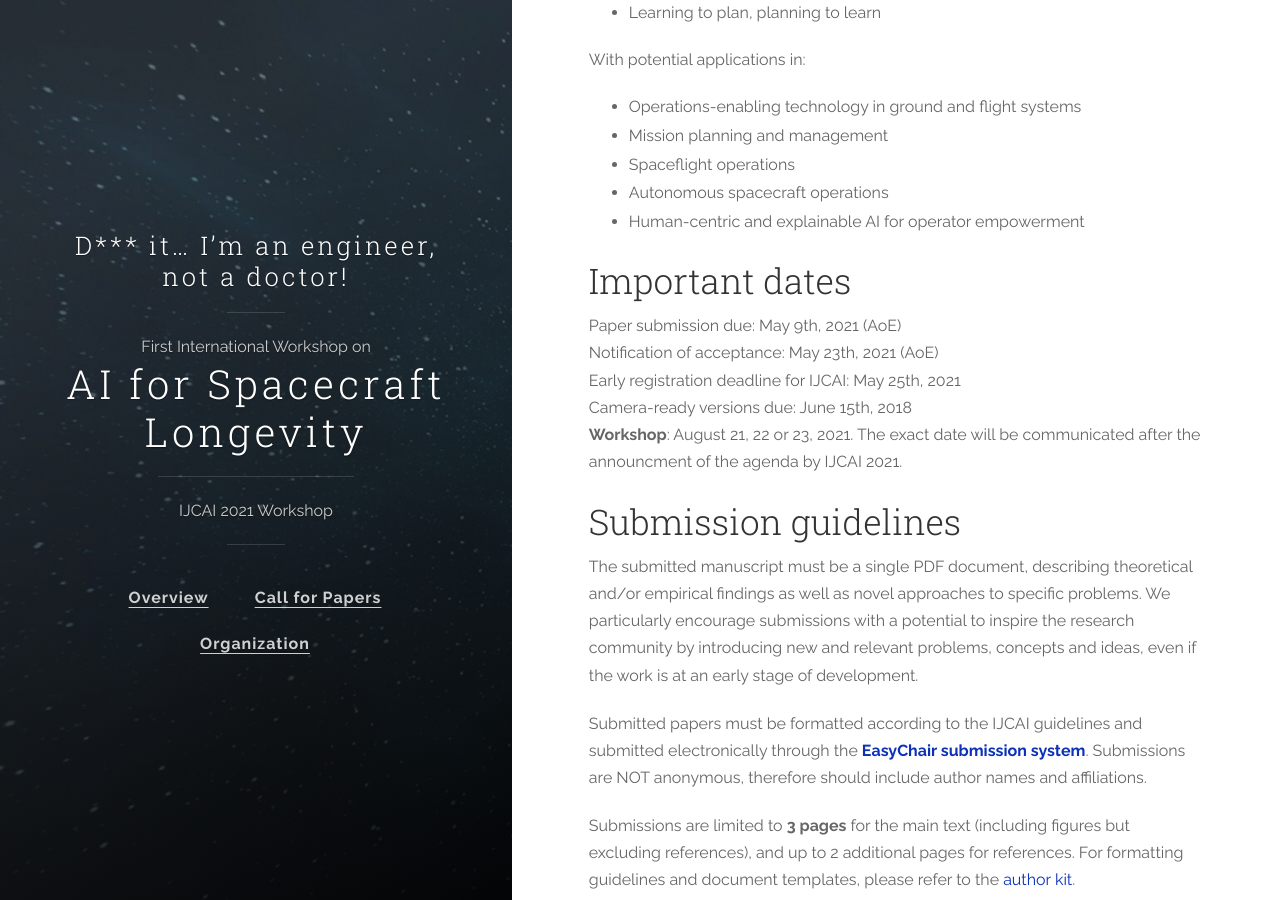
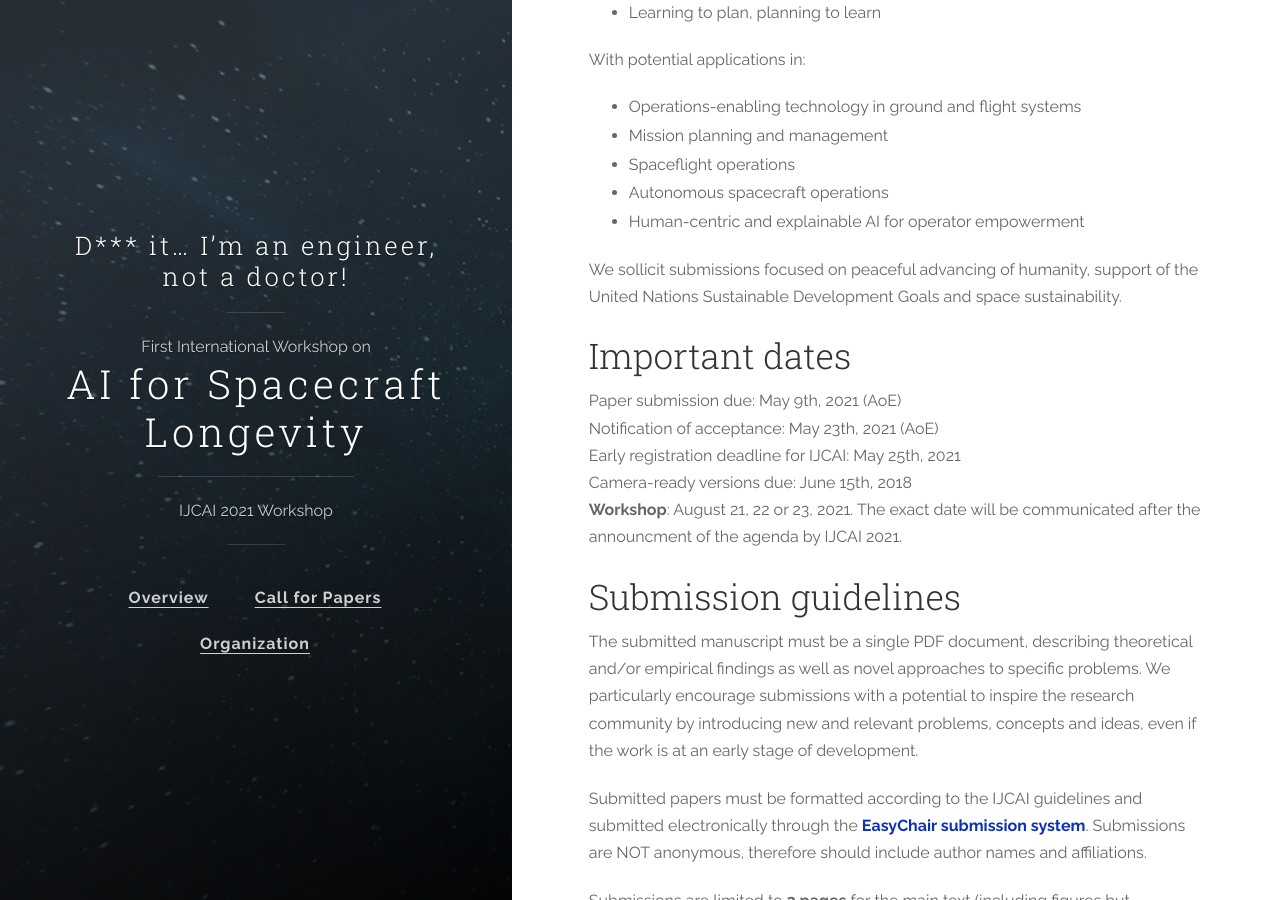
Before and after one commit to ai4spacecraft/ai4spacecraft.github.io, a Jekyll site: the page built from cfp.md, in a window 1280 px wide and 900 px high, scrolled down 604 px. Built offline with Jekyll 4.4.1, drawn with Linux system fonts in a browser that asks for light colours.

Commit message:
Update cfp.md

```diff
--- a/cfp.md
+++ b/cfp.md
@@ -29,6 +29,8 @@ With potential applications in:
 - Spaceflight operations
 - Autonomous spacecraft operations
 - Human-centric and explainable AI for operator empowerment
+
+We sollicit submissions focused on peaceful advancing of humanity, support of the United Nations Sustainable Development Goals and space sustainability.
 
 
 ## Important dates
```
